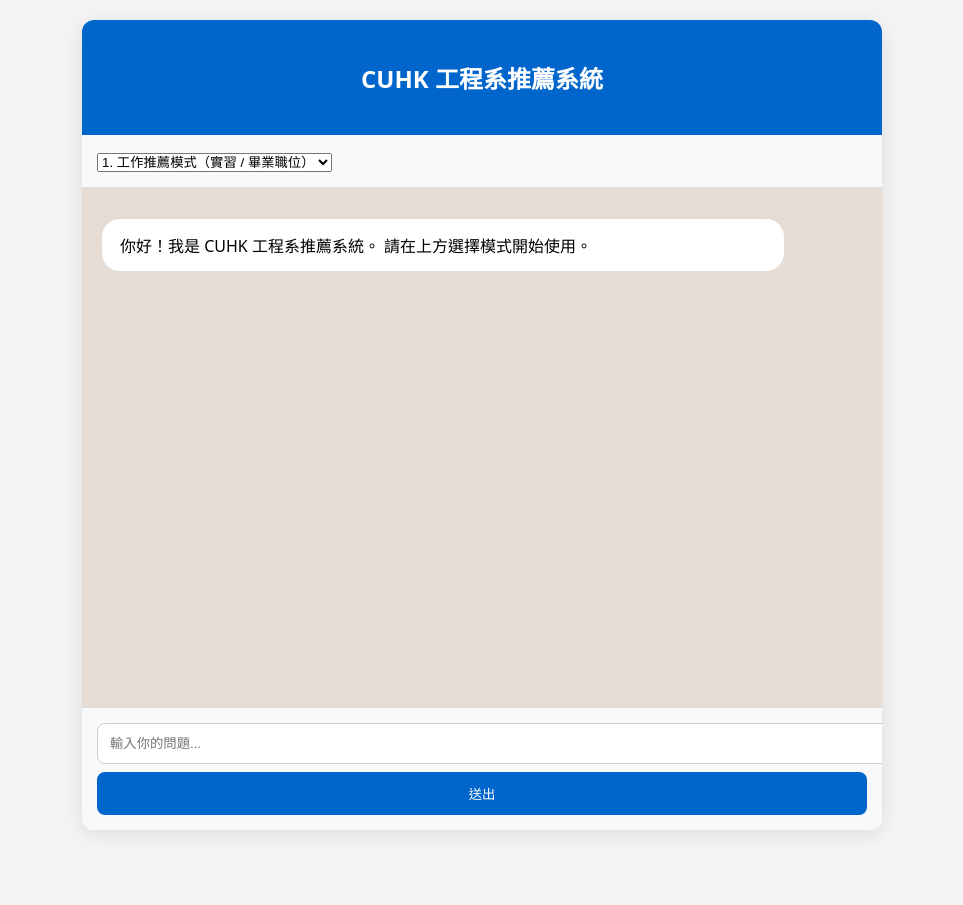
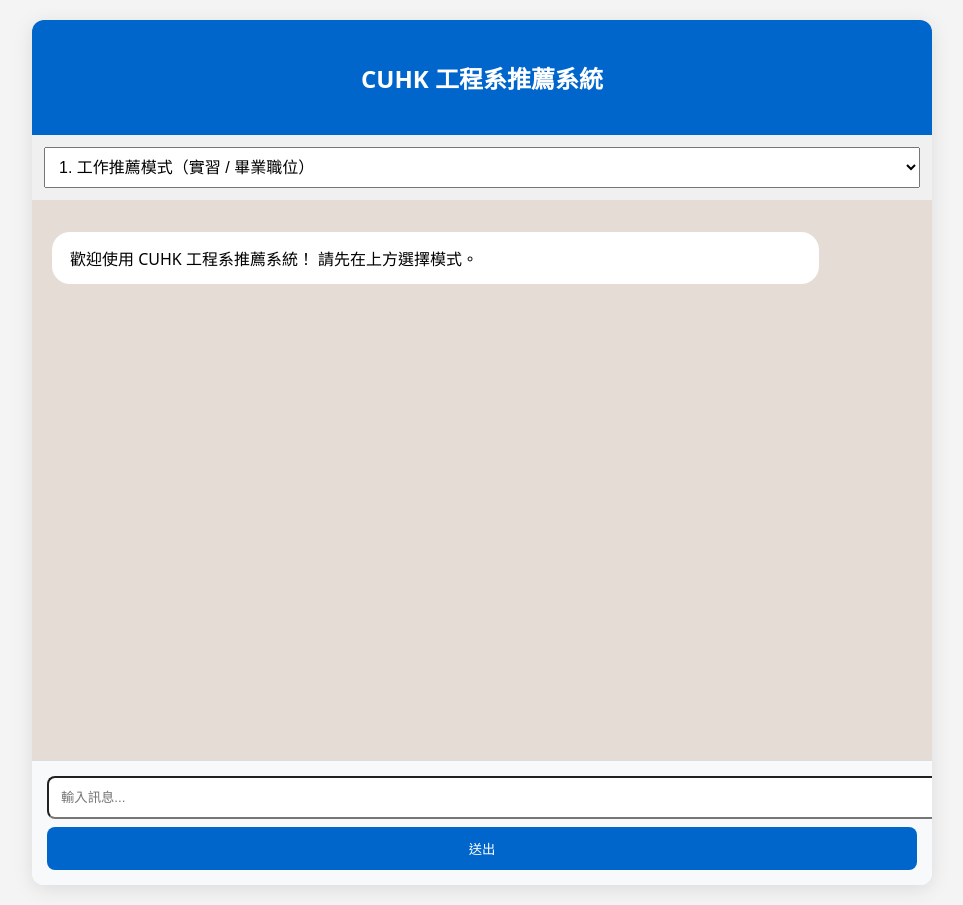
Before and after one commit to Ansonhole/IERG_FYP_Term2, a FastAPI app: page / in a window 1280 px wide. Shown: the whole page, without its empty margins (158-1121 px from the left). Before the commit the page ends 834 px from the top, so only its background shows below. Run offline with FastAPI, Linux system fonts and the light colour scheme.

Commit message:
Update index.html

```diff
--- a/templates/index.html
+++ b/templates/index.html
@@ -5,14 +5,14 @@
     <meta name="viewport" content="width=device-width, initial-scale=1.0">
     <title>CUHK 工程系推薦系統</title>
     <style>
-        body { font-family: system-ui, sans-serif; background: #f4f4f5; margin: 0; padding: 20px; }
-        .container { max-width: 800px; margin: auto; background: white; border-radius: 12px; box-shadow: 0 4px 20px rgba(0,0,0,0.1); overflow: hidden; }
-        .header { background: #0066cc; color: white; padding: 20px; text-align: center; }
-        .messages-area { height: 60vh; overflow-y: auto; padding: 20px; background: #e5ddd5; }
-        .message { margin: 12px 0; padding: 14px 18px; border-radius: 18px; max-width: 85%; }
-        .received { background: white; align-self: flex-start; }
-        .sent { background: #dcf8c6; align-self: flex-end; }
-        .input-area { padding: 15px; background: #f8f9fa; border-top: 1px solid #ddd; }
+        body { font-family: system-ui, sans-serif; background: #f4f4f5; margin:0; padding:20px; }
+        .container { max-width: 900px; margin:auto; background:white; border-radius:12px; box-shadow:0 4px 20px rgba(0,0,0,0.1); overflow:hidden; }
+        .header { background:#0066cc; color:white; padding:20px; text-align:center; }
+        .messages-area { height:65vh; overflow-y:auto; padding:20px; background:#e5ddd5; }
+        .message { margin:12px 0; padding:14px 18px; border-radius:18px; max-width:85%; }
+        .received { background:white; align-self:flex-start; }
+        .sent { background:#dcf8c6; align-self:flex-end; }
+        .input-area { padding:15px; background:#f8f9fa; border-top:1px solid #ddd; }
     </style>
 </head>
 <body>
@@ -21,8 +21,8 @@
             <h2>CUHK 工程系推薦系統</h2>
         </div>
 
-        <div style="padding:15px; background:#f8f9fa;">
-            <select id="mode" onchange="changeMode()">
+        <div style="padding:12px; background:#f0f0f0;">
+            <select id="mode" onchange="switchMode()" style="width:100%; padding:10px; font-size:16px;">
                 <option value="1">1. 工作推薦模式（實習 / 畢業職位）</option>
                 <option value="2">2. 學院推薦模式（先填偏好）</option>
             </select>
@@ -31,8 +31,8 @@
         <div class="messages-area" id="chat"></div>
 
         <div class="input-area">
-            <input type="text" id="query" placeholder="輸入你的問題..." style="width:100%; padding:12px; border-radius:8px; border:1px solid #ccc;">
-            <button id="sendBtn" style="margin-top:8px; padding:12px 24px; background:#0066cc; color:white; border:none; border-radius:8px; width:100%;">送出</button>
+            <input type="text" id="query" placeholder="輸入訊息..." style="width:100%; padding:12px; border-radius:8px;">
+            <button id="sendBtn" style="margin-top:8px; width:100%; padding:12px; background:#0066cc; color:white; border:none; border-radius:8px;">送出</button>
         </div>
     </div>
 
@@ -52,14 +52,15 @@
             chat.scrollTop = chat.scrollHeight;
         }
 
-        function changeMode() {
+        function switchMode() {
             currentMode = parseInt(document.getElementById("mode").value);
             chat.innerHTML = "";
-            if (currentMode === 2 && !collegeProfile) {
-                addMessage("received", "【學院推薦模式】\n請先回答以下問題，我會為你推薦最適合的學院：");
-                // 可以後續再做更完整的表單，這裡先用文字引導
-            } else if (currentMode === 1) {
-                addMessage("received", "已切換至工作推薦模式。\n請直接輸入你的問題，例如：「推薦 AI 相關實習」");
+
+            if (currentMode === 2) {
+                addMessage("received", "【學院推薦模式】\n\n請回答以下問題，我會為你推薦最適合的學院：");
+                addMessage("received", "1. 你希望住學院宿舍嗎？ (是 / 否 / 無所謂)");
+            } else {
+                addMessage("received", "已切換至工作推薦模式。\n請直接輸入你的問題，例如「推薦 AI 實習」");
             }
         }
 
@@ -73,7 +74,7 @@
             try {
                 const res = await fetch("/recommend", {
                     method: "POST",
-                    headers: { "Content-Type": "application/json" },
+                    headers: {"Content-Type": "application/json"},
                     body: JSON.stringify({
                         query: query,
                         mode: currentMode,
@@ -82,11 +83,7 @@
                 });
 
                 const data = await res.json();
-                if (data.success) {
-                    addMessage("received", data.answer);
-                } else {
-                    addMessage("received", "錯誤：" + (data.error || "無法取得回應"));
-                }
+                addMessage("received", data.success ? data.answer : "錯誤：" + data.error);
             } catch (err) {
                 addMessage("received", "網路錯誤，請稍後再試。");
             }
@@ -95,9 +92,8 @@
         sendBtn.addEventListener('click', sendMessage);
         queryInput.addEventListener('keypress', e => { if (e.key === 'Enter') sendMessage(); });
 
-        // 初始訊息
         window.onload = () => {
-            addMessage("received", "你好！我是 CUHK 工程系推薦系統。\n請在上方選擇模式開始使用。");
+            addMessage("received", "歡迎使用 CUHK 工程系推薦系統！\n請先在上方選擇模式。");
         };
     </script>
 </body>
```
